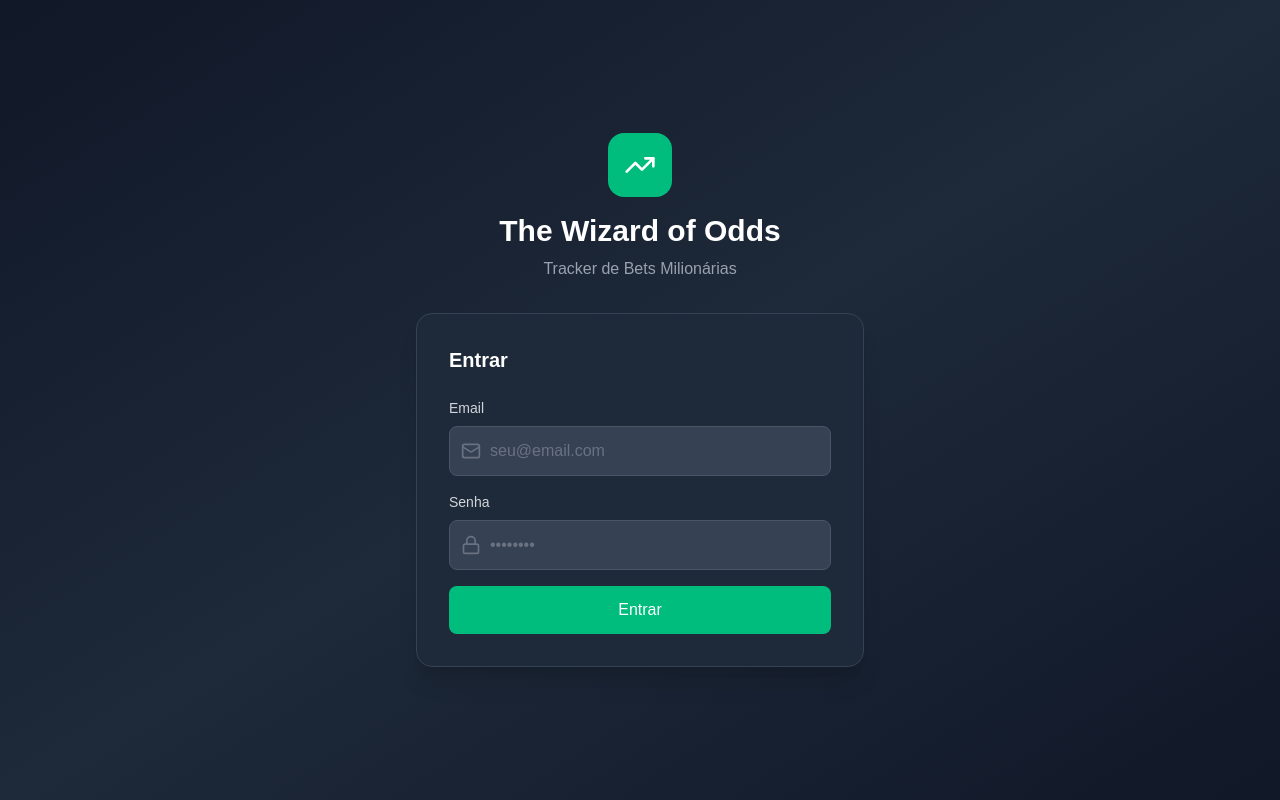
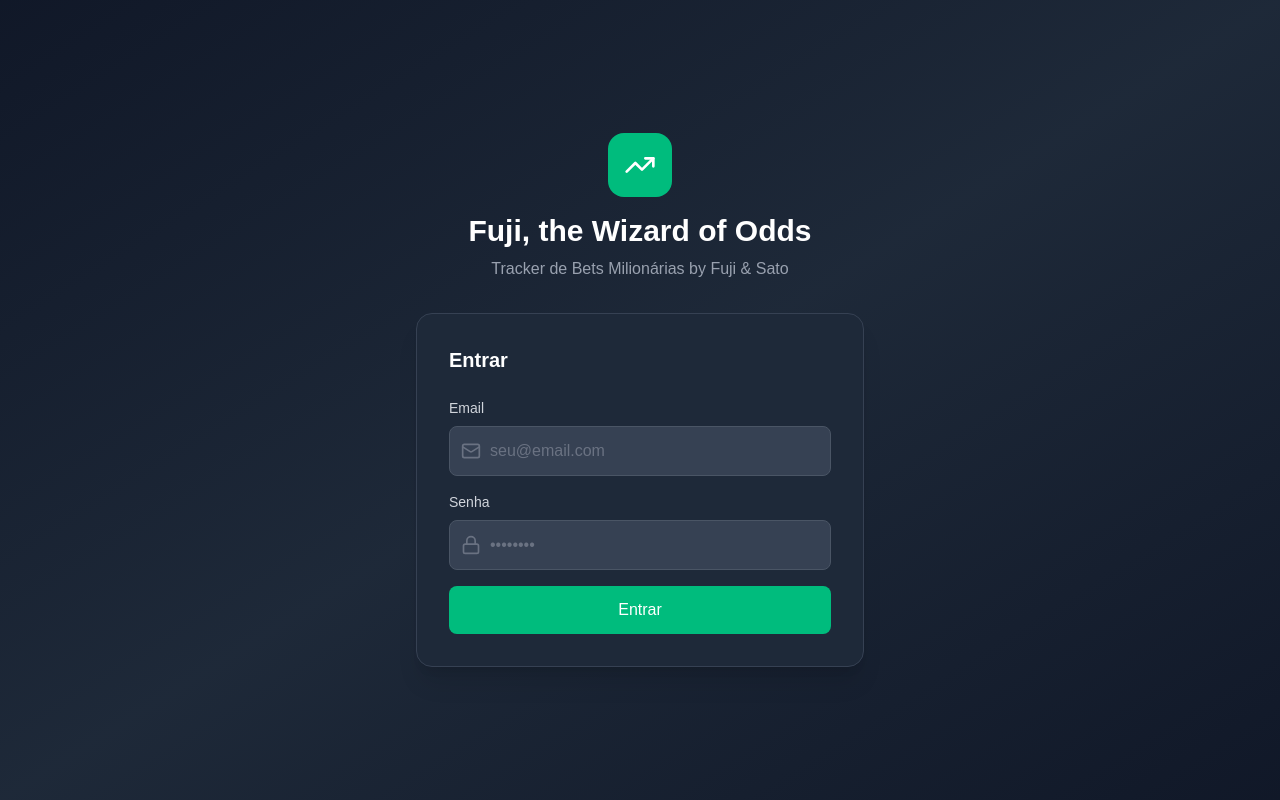
Before and after one commit to unnindev/bets, a Next.js app: page /login in a window 1280 px wide. Built offline with nearby package versions, Linux system fonts and the light colour scheme; no server answers.

Commit message:
Atualiza título e subtítulo da página de login
- Título: Fuji, the Wizard of Odds
- Subtítulo: Tracker de Bets Milionárias by Fuji & Sato

Co-Authored-By: Claude Opus 4.5 <noreply@anthropic.com>

```diff
--- a/src/app/login/page.tsx
+++ b/src/app/login/page.tsx
@@ -43,8 +43,8 @@ export default function LoginPage() {
           <div className="inline-flex items-center justify-center w-16 h-16 bg-emerald-500 rounded-2xl mb-4">
             <TrendingUp className="w-8 h-8 text-white" />
           </div>
-          <h1 className="text-3xl font-bold text-white">The Wizard of Odds</h1>
-          <p className="text-gray-400 mt-2">Tracker de Bets Milionárias</p>
+          <h1 className="text-3xl font-bold text-white">Fuji, the Wizard of Odds</h1>
+          <p className="text-gray-400 mt-2">Tracker de Bets Milionárias by Fuji & Sato</p>
         </div>
 
         {/* Card de Login */}
```
